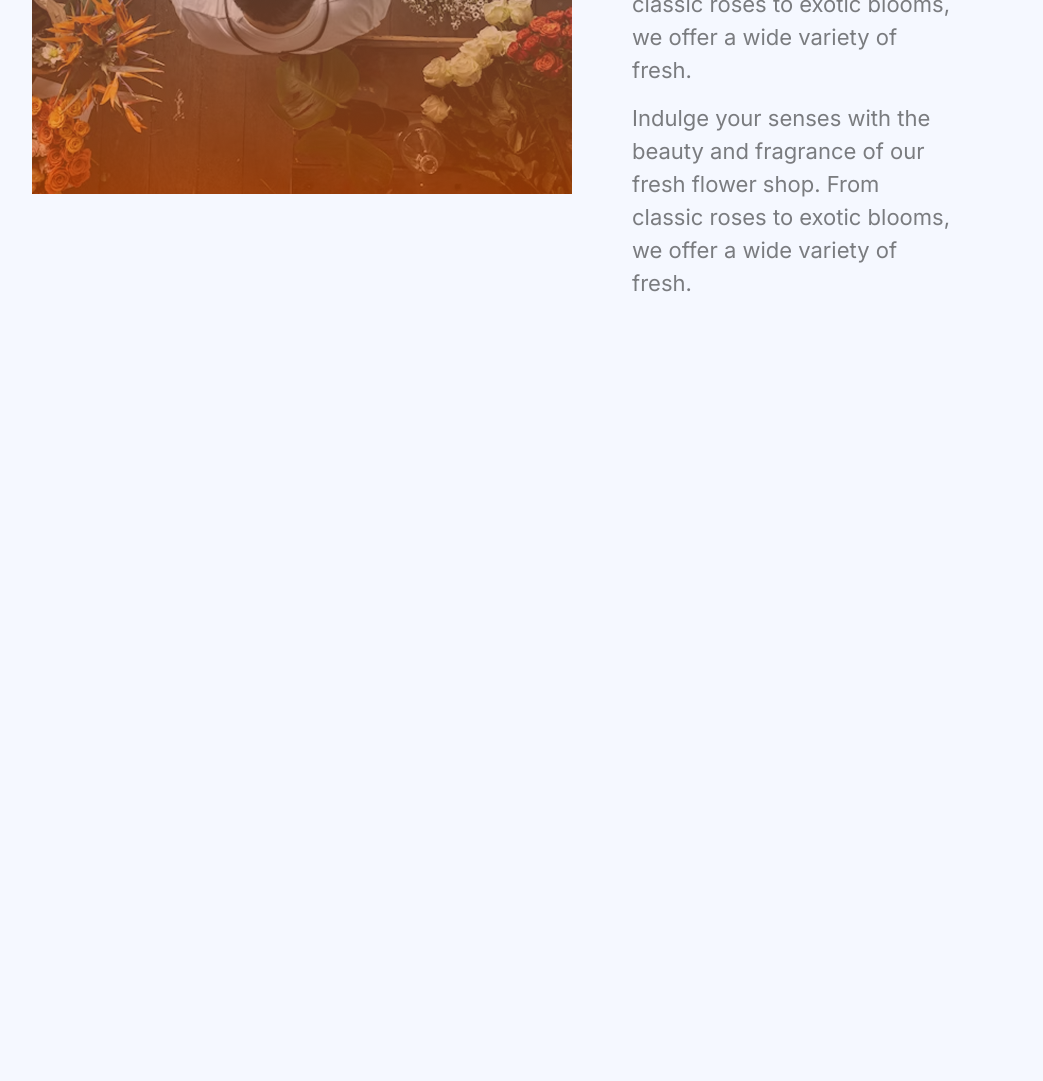
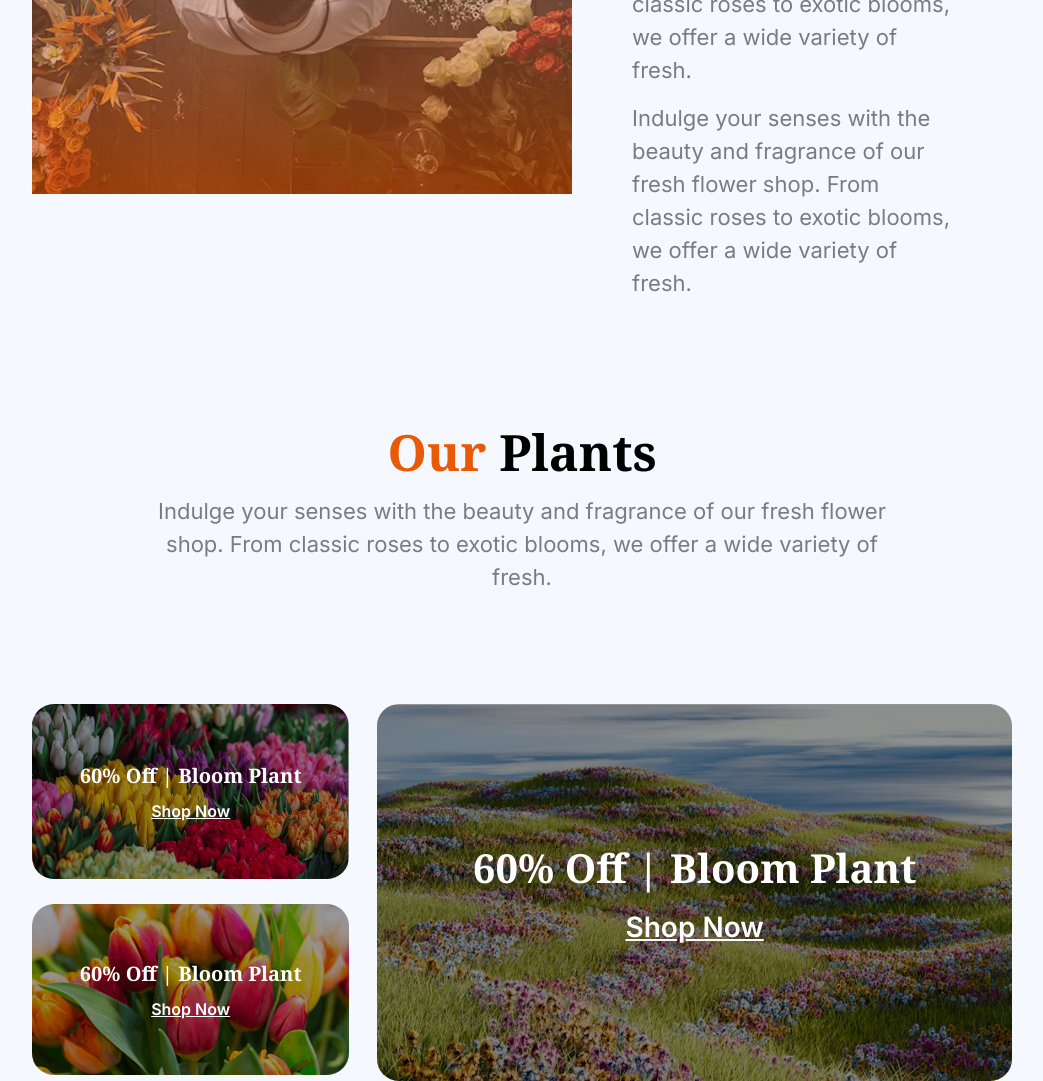
Before and after one commit to yousufbro/assignment_two, a plain HTML site: page index.html in a window 1280 px wide. Shown: the part 2775-3856 px from the top of the page, without its empty margins (118-1161 px from the left). Before the commit the page ends 3075 px from the top, so only its background shows below. Drawn offline with nearby package versions, Linux system fonts and the light colour scheme.

Commit message:
add deal section

```diff
--- a/index.html
+++ b/index.html
@@ -135,5 +135,39 @@
         </div>
     </section>
 
+    <section class="latest-deal-section">
+        <div class="mlr-150">
+            <div class="section-title text-center mlr-126">
+                <h1 class="title"><span>Our</span> Plants</h1>
+                <p class="content">Indulge your senses with the beauty and fragrance of our fresh flower shop. From classic roses to exotic blooms, we offer a wide variety of fresh.</p>
+            </div>
+            <div class="latest-container">
+                <div class="latest-item-content">
+                    <div class="latest-item">
+                        <img src="assets/deal-bloom.png" alt="image">
+                        <div class="holder">
+                            <h2 class="title">60% Off | Bloom Plant</h2>
+                            <a href="#!" class="sub-text">Shop Now</a>
+                        </div>
+                    </div>
+                    <div class="latest-item">
+                        <img src="assets/deal-ana.png" alt="image">
+                        <div class="holder">
+                            <h2 class="title">60% Off | Bloom Plant</h2>
+                            <a href="#!" class="sub-text">Shop Now</a>
+                        </div>
+                    </div>
+                </div>
+                <div class="latest-item latest-item-big">
+                    <img src="assets/deal-zabo.png" alt="image">
+                    <div class="holder">
+                        <h2 class="title">60% Off | Bloom Plant</h2>
+                        <a href="#!" class="sub-text">Shop Now</a>
+                    </div>
+                </div>
+            </div>
+        </div>
+    </section>
+
 </body>
 </html>
```
